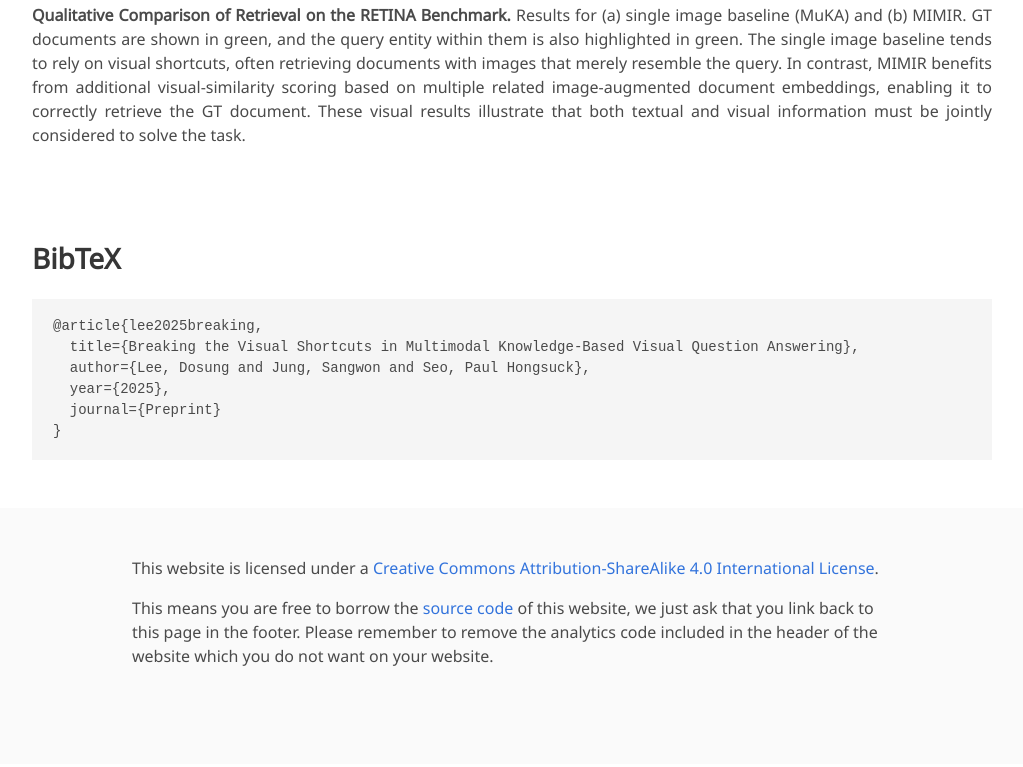
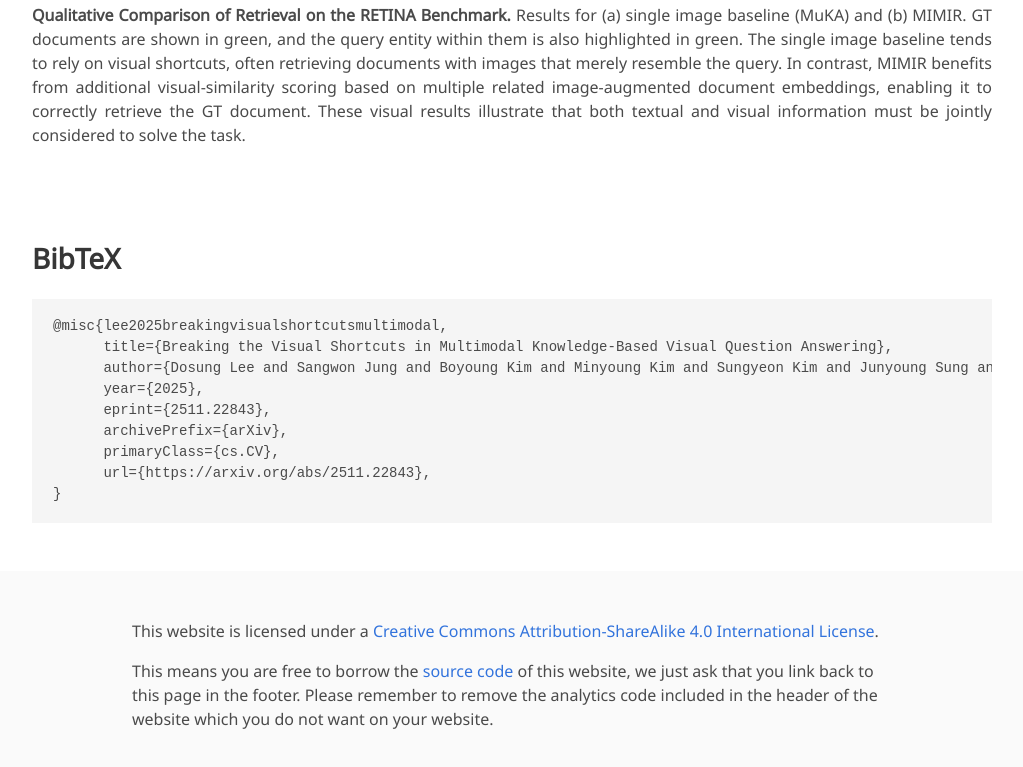
Before and after one commit to leeds1219/RETINA, a plain HTML site: page index.html in a window 1280 px wide. Shown: the part 4128-4895 px from the top of the page, without its empty margins (128-1151 px from the left). Drawn offline with nearby package versions, Linux system fonts and the light colour scheme; some icons are missing; a web font is replaced by a local one.

Commit message:
Update index.html

```diff
--- a/index.html
+++ b/index.html
@@ -113,7 +113,7 @@
             <div class="publication-links">
               <!-- PDF Link. -->
               <span class="link-block">
-                <a href="https://arxiv.org/abs/doi placeholder"
+                <a href="https://arxiv.org/abs/2511.22843"
                    class="external-link button is-normal is-rounded is-dark">
                   <span class="icon">
                       <i class="fas fa-file-pdf"></i>
@@ -122,7 +122,7 @@
                 </a>
               </span>
               <span class="link-block">
-                <a href="https://arxiv.org/abs/doi placeholder"
+                <a href="https://arxiv.org/abs/2511.22843"
                    class="external-link button is-normal is-rounded is-dark">
                   <span class="icon">
                       <i class="ai ai-arxiv"></i>
@@ -240,11 +240,14 @@ global, and multimodal features projected into the same embedding space.
 <section class="section" id="BibTeX">
   <div class="container is-max-desktop content">
     <h2 class="title">BibTeX</h2>
-    <pre><code>@article{lee2025breaking,
-  title={Breaking the Visual Shortcuts in Multimodal Knowledge-Based Visual Question Answering},
-  author={Lee, Dosung and Jung, Sangwon and Seo, Paul Hongsuck},
-  year={2025},
-  journal={Preprint}
+    <pre><code>@misc{lee2025breakingvisualshortcutsmultimodal,
+      title={Breaking the Visual Shortcuts in Multimodal Knowledge-Based Visual Question Answering},
+      author={Dosung Lee and Sangwon Jung and Boyoung Kim and Minyoung Kim and Sungyeon Kim and Junyoung Sung and Paul Hongsuck Seo},
+      year={2025},
+      eprint={2511.22843},
+      archivePrefix={arXiv},
+      primaryClass={cs.CV},
+      url={https://arxiv.org/abs/2511.22843},
 }
 </code></pre>
   </div>
```
